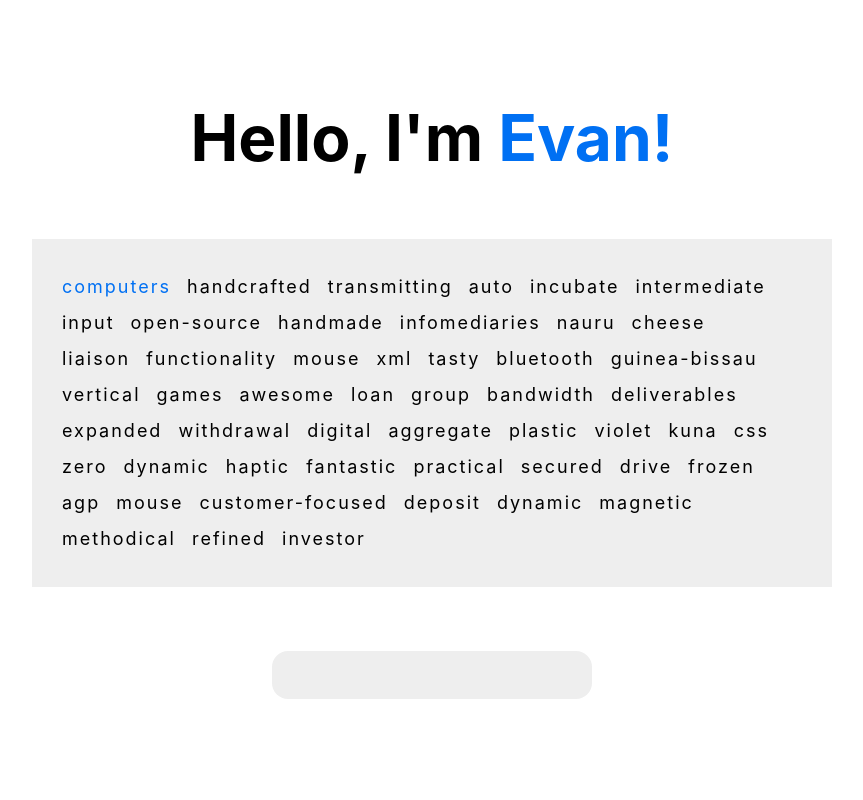
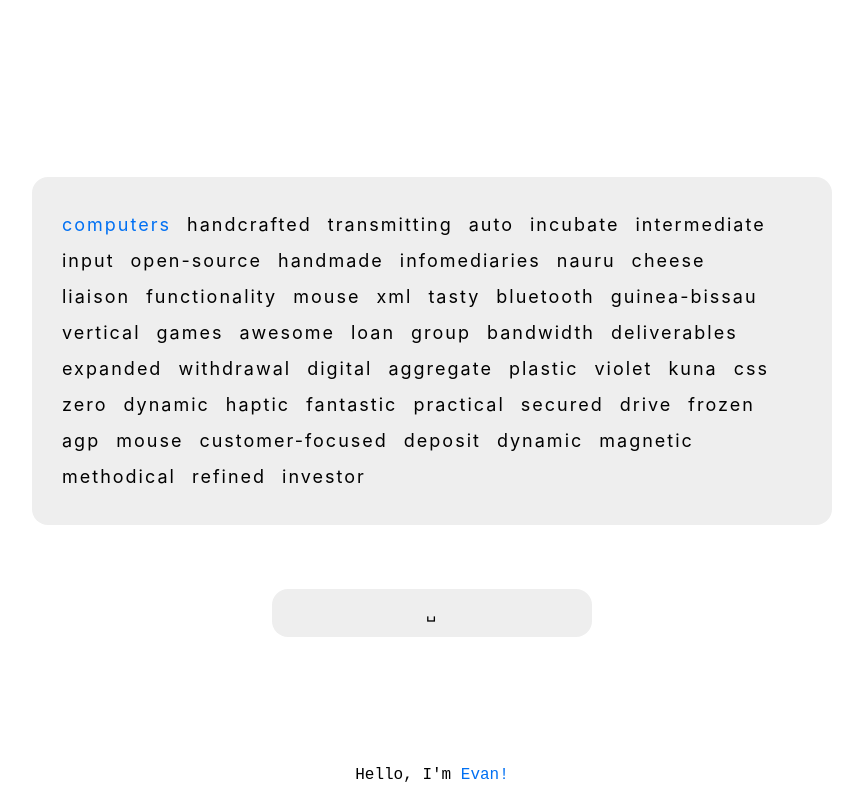
Before and after one commit to evanchristians/Typist, a Next.js app: page / in a window 1280 px wide. Shown: the whole page, without its empty margins (208-1071 px from the left). Built offline with nearby package versions, Linux system fonts and the light colour scheme.

Commit message:
Style updates

```diff
--- a/pages/index.tsx
+++ b/pages/index.tsx
@@ -65,9 +65,6 @@ const Index: React.FC<IndexProps> = ({}) => {
       </Head>
 
       <main className={styles.main}>
-        <h1 className={styles.title}>
-          Hello, I'm <a href="https://resume.evanchristians.co.za">Evan!</a>
-        </h1>
         <article className={styles.wordsContainer}>
           {outgoing?.map((word, key) => {
             if (word.text.length > 0) {
@@ -90,9 +87,15 @@ const Index: React.FC<IndexProps> = ({}) => {
         </article>
 
         <div style={inputStyles} className={styles.inputContainer}>
-          {input}
+          {input ? input : "␣"}
         </div>
       </main>
+      <p className={styles.title}>
+        Hello, I'm{" "}
+        <a href="https://resume.evanchristians.co.za" target="_blank">
+          Evan!
+        </a>
+      </p>
     </Wrapper>
   );
 };
--- a/styles/Home.module.scss
+++ b/styles/Home.module.scss
@@ -61,9 +61,10 @@
 }
 
 .title {
-  margin: 0;
+  margin: 1rem auto;
   line-height: 1.15;
-  font-size: 4rem;
+  font-size: 1rem;
+  font-family: monospace;
 }
 
 .title,
@@ -148,6 +149,7 @@
   word-spacing: 4px;
   text-transform: lowercase;
   font-size: 18px;
+  border-radius: 1rem;
 }
 
 .CharacterCurrent {
```
